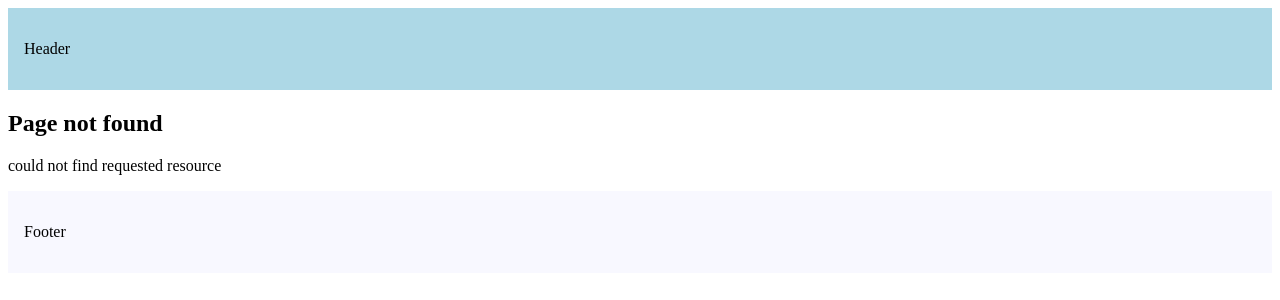
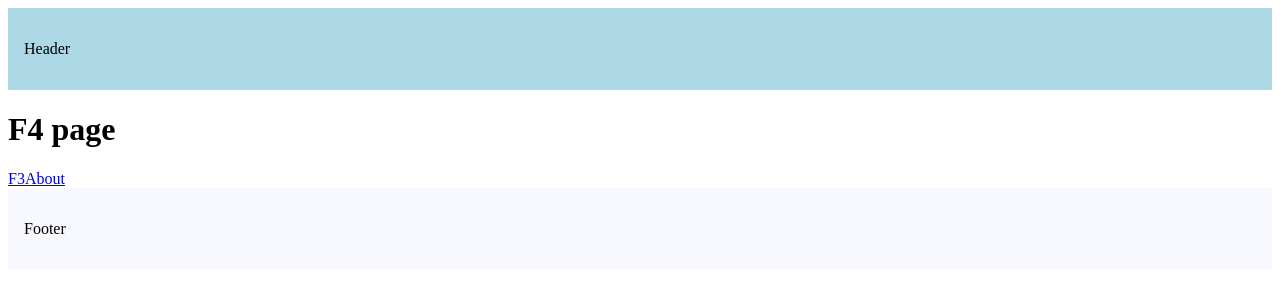
Before and after one commit to AMaher90/Next.js-14-Tutorials, a Next.js app: page /f1/f4 in a window 1280 px wide. Before the commit this address had no page. Shown: the top 300 px of the page. Built offline with nearby package versions, Linux system fonts and the light colour scheme.

Commit message:
31 - Intercepting Routes

```diff
--- /dev/null
+++ b/src/app/f1/f2/page.tsx
@@ -0,0 +1,3 @@
+export default function F2(){
+    return <h1>F2 page</h1>
+}
--- /dev/null
+++ b/src/app/f1/f3/page.tsx
@@ -0,0 +1,3 @@
+export default function F3(){
+    return <h1>F3 page</h1>
+}
--- /dev/null
+++ b/src/app/f1/f4/page.tsx
@@ -0,0 +1,13 @@
+import Link from "next/link";
+
+export default function F4() {
+  return (
+    <>
+      <h1>F4 page</h1>
+      <div>
+        <Link href="/f1/f3">F3</Link>
+        <Link href="/about">About</Link>
+      </div>
+    </>
+  );
+}
```
Also changed, not shown: src/app/f1/(.)f2/page.tsx (added, +7 -0 lines), src/app/f1/f4/(..)f3/page.tsx (added, +7 -0 lines), src/app/f1/f4/(...)about/page.tsx (added, +7 -0 lines), src/app/f1/page.tsx (added, +12 -0 lines).
